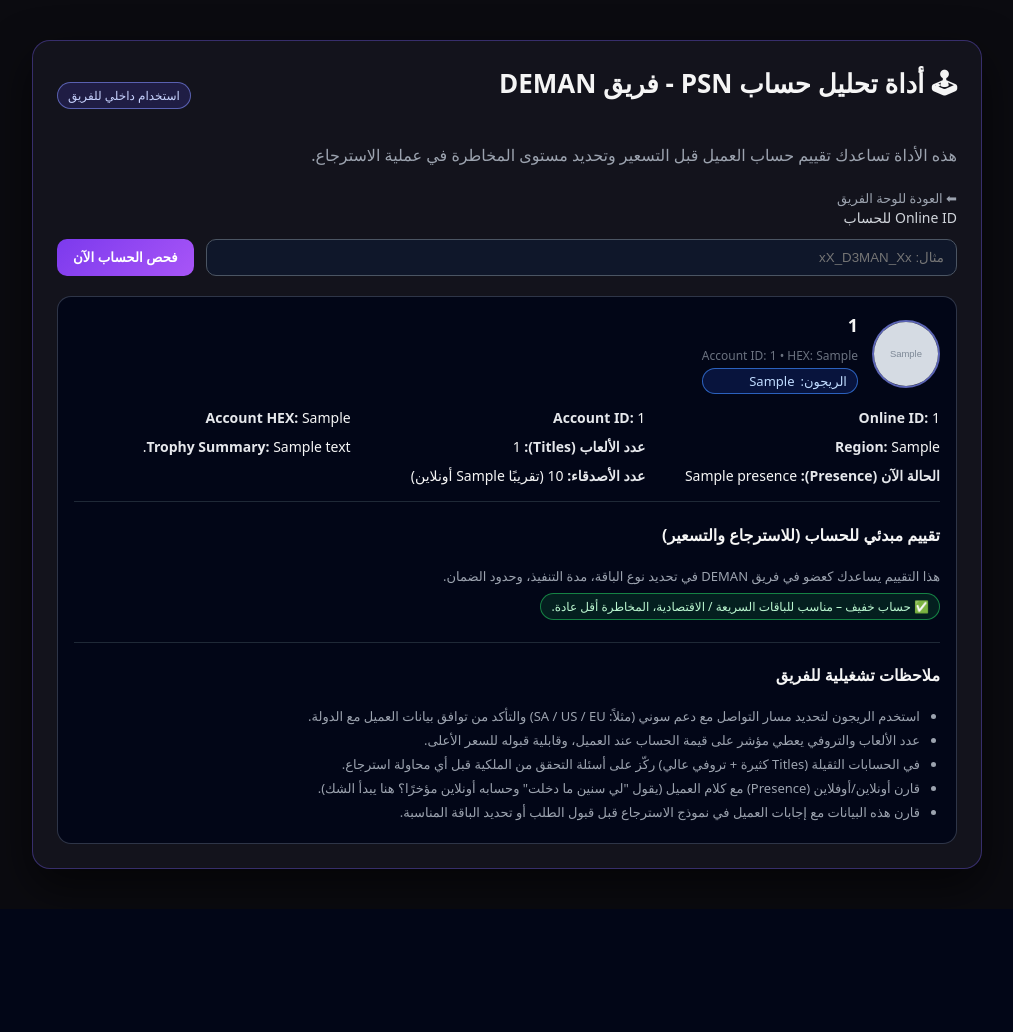
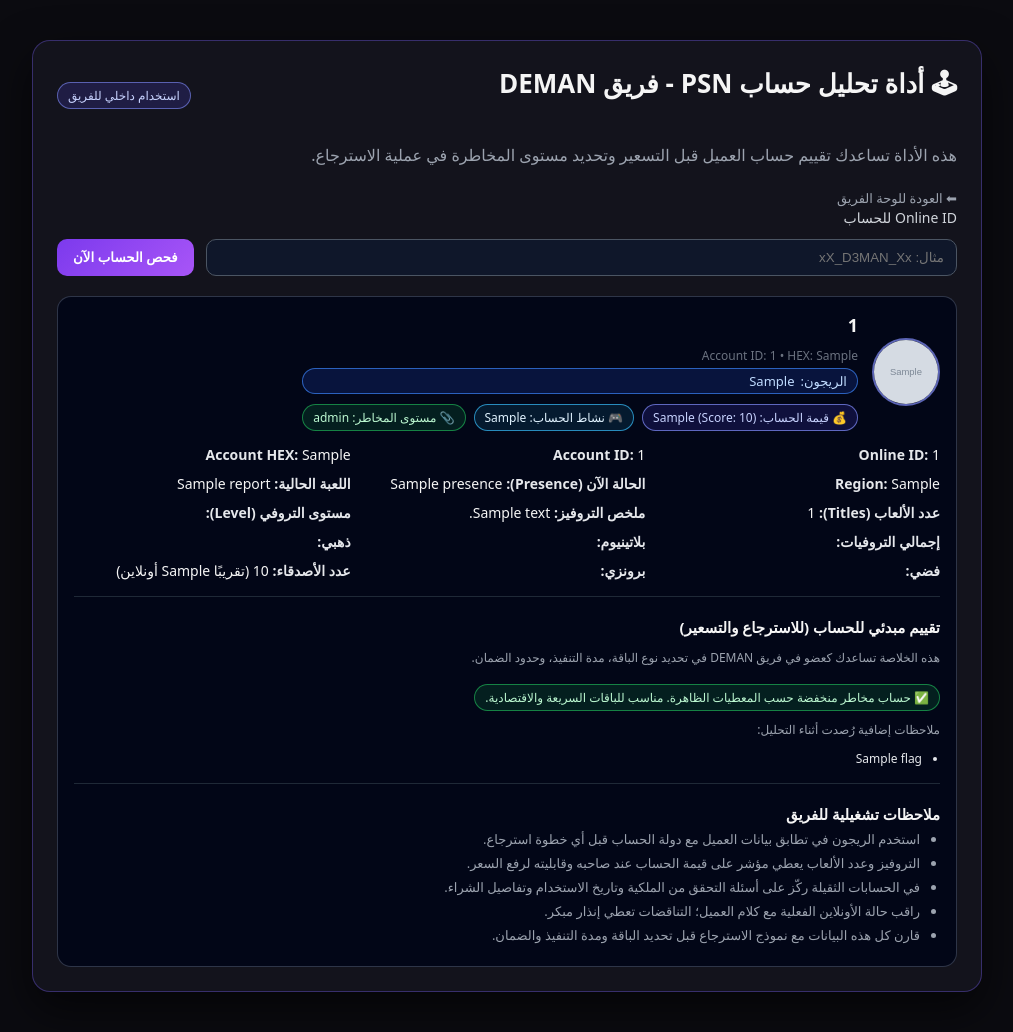
Before and after one commit to ama1385/deman-psn-panel, a Flask app: template templates/tools_psn_check.html in a window 1280 px wide. Shown: the whole page, without its empty margins (133-1146 px from the left). Before the commit the page ends 885 px from the top, so only its background shows below. Run offline with Flask 3, Linux system fonts and the light colour scheme; the template is opened without the code that fills it: most values are stand-ins (such as "Sample title", 1, 10 or a date in 2020); grey boxes marked "Sample" are stand-in pictures.

Commit message:
Update tools_psn_check.html

```diff
--- a/templates/tools_psn_check.html
+++ b/templates/tools_psn_check.html
@@ -118,6 +118,12 @@
             border: 1px solid rgba(59, 130, 246, 0.7);
             color: #bfdbfe;
         }
+        .status-row {
+            display: flex;
+            flex-wrap: wrap;
+            gap: 8px;
+            margin-top: 6px;
+        }
         .report-grid {
             display: grid;
             grid-template-columns: repeat(auto-fit, minmax(220px, 1fr));
@@ -168,13 +174,15 @@
             color: #6b7280;
             margin-top: 6px;
         }
-        .risk-pill {
+        .pill {
             display: inline-flex;
             align-items: center;
             gap: 6px;
             font-size: 12px;
             padding: 4px 10px;
             border-radius: 999px;
+        }
+        .risk-pill {
             background: rgba(22, 163, 74, 0.16);
             border: 1px solid rgba(34, 197, 94, 0.6);
             color: #bbf7d0;
@@ -188,6 +196,33 @@
             background: rgba(239, 68, 68, 0.15);
             border-color: rgba(248, 113, 113, 0.8);
             color: #fee2e2;
+        }
+        .value-pill {
+            background: rgba(79, 70, 229, 0.18);
+            border: 1px solid rgba(129, 140, 248, 0.7);
+            color: #c7d2fe;
+        }
+        .activity-pill {
+            background: rgba(8, 47, 73, 0.5);
+            border: 1px solid rgba(56, 189, 248, 0.7);
+            color: #e0f2fe;
+        }
+        .section-title {
+            font-size: 15px;
+            margin-bottom: 6px;
+        }
+        .small-muted {
+            font-size: 12px;
+            color: #9ca3af;
+        }
+        .risk-flags-list {
+            padding-right: 18px;
+            margin: 6px 0 0;
+            font-size: 12px;
+            color: #e5e7eb;
+        }
+        .risk-flags-list li {
+            margin-bottom: 4px;
         }
     </style>
 </head>
@@ -217,6 +252,18 @@
     {% endif %}
 
     {% if report %}
+    {% set trophies = report.trophies or {} %}
+    {% set lvl = trophies.level %}
+    {% set total_trophies = trophies.total %}
+    {% set pt = trophies.platinum %}
+    {% set gd = trophies.gold %}
+    {% set sv = trophies.silver %}
+    {% set br = trophies.bronze %}
+    {% set value_segment = report.value_segment or "غير محدد" %}
+    {% set activity_segment = report.activity_segment or "غير محدد" %}
+    {% set risk_level = report.risk_level or "غير محدد" %}
+    {% set value_score = report.value_score %}
+
     <div class="report-card">
         <div class="report-header">
             {% if report.avatar_url %}
@@ -235,6 +282,29 @@
                 <div class="region-chip">
                     <span>الريجون:</span>
                     <span>{{ report.region_pretty or report.region }}</span>
+                </div>
+
+                <div class="status-row">
+                    <span class="pill value-pill">
+                        💰 قيمة الحساب: {{ value_segment }}
+                        {% if value_score is not none %}
+                            (Score: {{ value_score }})
+                        {% endif %}
+                    </span>
+
+                    <span class="pill activity-pill">
+                        🎮 نشاط الحساب: {{ activity_segment }}
+                    </span>
+
+                    {% if risk_level == "مرتفع" %}
+                        <span class="pill risk-pill-high">⚠️ مستوى المخاطر: {{ risk_level }}</span>
+                    {% elif risk_level == "متوسط" %}
+                        <span class="pill risk-pill-medium">🟡 مستوى المخاطر: {{ risk_level }}</span>
+                    {% elif risk_level == "منخفض" %}
+                        <span class="pill risk-pill">✅ مستوى المخاطر: {{ risk_level }}</span>
+                    {% else %}
+                        <span class="pill risk-pill">📎 مستوى المخاطر: {{ risk_level }}</span>
+                    {% endif %}
                 </div>
             </div>
         </div>
@@ -258,6 +328,16 @@
             </div>
 
             <div>
+                <strong>الحالة الآن (Presence):</strong>
+                {{ report.presence or "غير متاح" }}
+            </div>
+
+            <div>
+                <strong>اللعبة الحالية:</strong>
+                {{ report.current_title or "لا توجد لعبة حالية أو مخفية" }}
+            </div>
+
+            <div>
                 <strong>عدد الألعاب (Titles):</strong>
                 {% if report.titles_count is not none %}
                     {{ report.titles_count }}
@@ -267,16 +347,34 @@
             </div>
 
             <div>
-                <strong>Trophy Summary:</strong>
+                <strong>ملخص التروفيز:</strong>
                 {{ report.trophy_summary or report.trophy_summary_text or "غير متاح" }}
             </div>
 
-            {% if report.presence %}
             <div>
-                <strong>الحالة الآن (Presence):</strong>
-                {{ report.presence }}
+                <strong>مستوى التروفي (Level):</strong>
+                {{ lvl if lvl is not none else "غير متاح" }}
             </div>
-            {% endif %}
+            <div>
+                <strong>إجمالي التروفيات:</strong>
+                {{ total_trophies if total_trophies is not none else "غير متاح" }}
+            </div>
+            <div>
+                <strong>بلاتينيوم:</strong>
+                {{ pt if pt is not none else "غير متاح" }}
+            </div>
+            <div>
+                <strong>ذهبي:</strong>
+                {{ gd if gd is not none else "غير متاح" }}
+            </div>
+            <div>
+                <strong>فضي:</strong>
+                {{ sv if sv is not none else "غير متاح" }}
+            </div>
+            <div>
+                <strong>برونزي:</strong>
+                {{ br if br is not none else "غير متاح" }}
+            </div>
 
             {% if report.friends_total is not none %}
             <div>
@@ -291,35 +389,43 @@
 
         <hr>
 
-        <h4>تقييم مبدئي للحساب (للاسترجاع والتسعير)</h4>
-        <p style="font-size:13px; color:#9ca3af; margin-top:4px; margin-bottom:8px;">
-            هذا التقييم يساعدك كعضو في فريق DEMAN في تحديد نوع الباقة، مدة التنفيذ، وحدود الضمان.
+        <h4 class="section-title">تقييم مبدئي للحساب (للاسترجاع والتسعير)</h4>
+        <p class="small-muted">
+            هذه الخلاصة تساعدك كعضو في فريق DEMAN في تحديد نوع الباقة، مدة التنفيذ، وحدود الضمان.
         </p>
 
-        {% set titles = report.titles_count or 0 %}
-        {% if titles >= 150 %}
-            <div class="risk-pill risk-pill-high">
-                ⚠️ حساب ثقيل جدًا – ألعاب كثيرة وقيمة عالية، يفضّل رفع السعر وزيادة الاحتياطات في التحقق من المالك.
+        {% if risk_level == "مرتفع" %}
+            <div class="pill risk-pill-high" style="margin-top:6px;">
+                ⚠️ حساب عالي القيمة وحساس. يفضّل رفع السعر، زيادة أسئلة التحقق، وعدم الاستعجال في القبول.
             </div>
-        {% elif titles >= 50 %}
-            <div class="risk-pill risk-pill-medium" style="margin-bottom:6px;">
-                🟡 حساب متوسط إلى قوي – مناسب لباقات متوسطة/عالية، مع تحقق إضافي من بيانات العميل.
+        {% elif risk_level == "متوسط" %}
+            <div class="pill risk-pill-medium" style="margin-top:6px;">
+                🟡 حساب متوسط المخاطر. مناسب لباقات متوسطة مع تحقق واضح من بيانات المالك.
             </div>
         {% else %}
-            <div class="risk-pill" style="margin-bottom:6px;">
-                ✅ حساب خفيف – مناسب للباقات السريعة / الاقتصادية، المخاطرة أقل عادة.
+            <div class="pill risk-pill" style="margin-top:6px;">
+                ✅ حساب مخاطر منخفضة حسب المعطيات الظاهرة. مناسب للباقات السريعة والاقتصادية.
             </div>
+        {% endif %}
+
+        {% if report.risk_flags %}
+            <p class="small-muted" style="margin-top:10px;">ملاحظات إضافية رُصدت أثناء التحليل:</p>
+            <ul class="risk-flags-list">
+                {% for flag in report.risk_flags %}
+                    <li>{{ flag }}</li>
+                {% endfor %}
+            </ul>
         {% endif %}
 
         <hr>
 
-        <h4>ملاحظات تشغيلية للفريق</h4>
+        <h4 class="section-title">ملاحظات تشغيلية للفريق</h4>
         <ul class="notes-list">
-            <li>استخدم الريجون لتحديد مسار التواصل مع دعم سوني (مثلاً: SA / US / EU) والتأكد من توافق بيانات العميل مع الدولة.</li>
-            <li>عدد الألعاب والتروفي يعطي مؤشر على قيمة الحساب عند العميل، وقابلية قبوله للسعر الأعلى.</li>
-            <li>في الحسابات الثقيلة (Titles كثيرة + تروفي عالي) ركّز على أسئلة التحقق من الملكية قبل أي محاولة استرجاع.</li>
-            <li>قارن أونلاين/أوفلاين (Presence) مع كلام العميل (يقول "لي سنين ما دخلت" وحسابه أونلاين مؤخرًا؟ هنا يبدأ الشك).</li>
-            <li>قارن هذه البيانات مع إجابات العميل في نموذج الاسترجاع قبل قبول الطلب أو تحديد الباقة المناسبة.</li>
+            <li>استخدم الريجون في تطابق بيانات العميل مع دولة الحساب قبل أي خطوة استرجاع.</li>
+            <li>التروفيز وعدد الألعاب يعطي مؤشر على قيمة الحساب عند صاحبه وقابليته لرفع السعر.</li>
+            <li>في الحسابات الثقيلة ركّز على أسئلة التحقق من الملكية وتاريخ الاستخدام وتفاصيل الشراء.</li>
+            <li>راقب حالة الأونلاين الفعلية مع كلام العميل؛ التناقضات تعطي إنذار مبكر.</li>
+            <li>قارن كل هذه البيانات مع نموذج الاسترجاع قبل تحديد الباقة ومدة التنفيذ والضمان.</li>
         </ul>
     </div>
     {% endif %}
```
